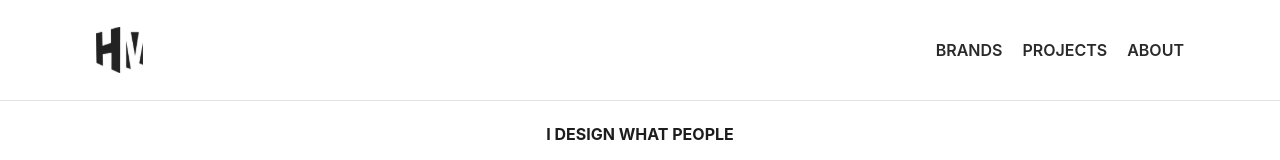
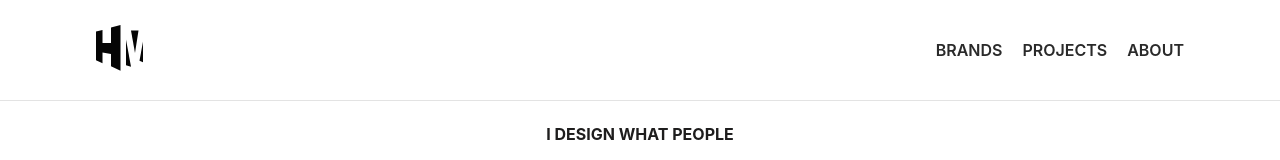
Before and after one commit to Kevin-Vigil/HectorMavrakis, a React (Create React App) app in the folder hector-mav-web/: page / in a window 1280 px wide. Shown: the top 160 px of the page. Built offline with nearby package versions, Linux system fonts and the light colour scheme.

Commit message:
hector logo change

```diff
--- a/hector-mav-web/src/components/Header.js
+++ b/hector-mav-web/src/components/Header.js
@@ -3,8 +3,7 @@ import {Link} from 'react-router-dom';
 import "./Header.css";
 import {} from '@mui/material'
 
-import logo from '../assets/hector-mav-vector.svg'
-import {ReactComponent as Logo} from "../assets/hec-logo.svg"
+import {ReactComponent as Logo} from '../assets/hmLogo.svg'
 
 function Header(){
     const [mobile, setMobile] = useState(getMobile())
@@ -43,7 +42,7 @@ function Header(){
         <div className='header'>
           <div className='nav-container'>
             <Link to='/' className='hec-mav-logo'>
-              <img src={logo} className='hec-logo'/>
+              <Logo/>
             </Link>
             <div className='header-nav-box'>
               <Link to='/brands' className='links'>BRANDS</Link>
```
Also changed, not shown: hector-mav-web/src/assets/hmLogo.svg.
